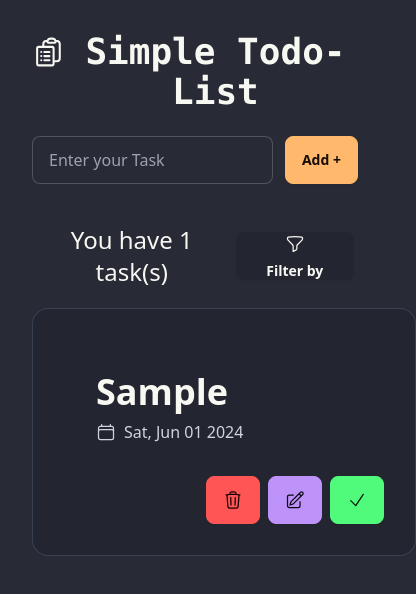
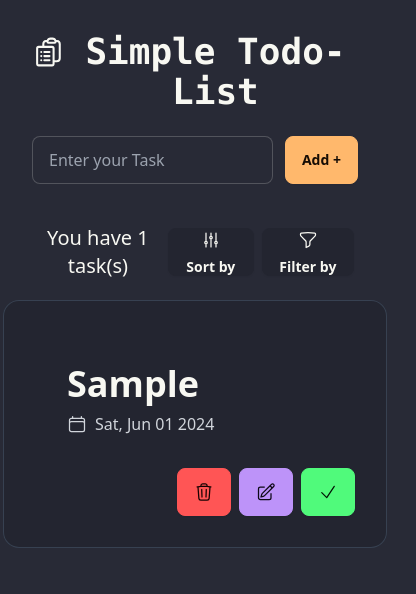
Before and after one commit to MarkMallari16/Simple-Todo-List-React, a React (Vite) app: page / in a window 390 px wide. Both pictures are taken after typing "Sample" into the empty fields and a click on the button "Add +". Shown: the top 594 px of the page, 416 px wide, since content can reach past the window. Built offline with nearby package versions, Linux system fonts and the light colour scheme.

Commit message:
fix dropdown

```diff
--- a/src/App.jsx
+++ b/src/App.jsx
@@ -3,18 +3,49 @@ import './App.css'
 import TodoListCard from './components/TodoListCard'
 
 function App() {
-  const [filter, setFilter] = useState('all');
-  const [todos, setTodos] = useState(() => {
+  const getInitialTodos = () => {
+    try {
       const storedTodo = localStorage.getItem('todos');
+      return storedTodo ? JSON.parse(storedTodo) : [];
+    } catch (error) {
+      return [];
+    }
+  }
 
-    return storedTodo ? JSON.parse(storedTodo) : [];
-  });
+  const getInitialFilter = () => {
+    const storedFilter = localStorage.getItem('filteredTodos');
+    try {
+      return storedFilter ? JSON.parse(storedFilter) : 'all';
+    } catch (error) {
+
+      return 'all';
+    }
+  }
+  const getInitialOrder = () => {
+    try {
+      const sortTodos = localStorage.getItem('sortTodos');
+      return sortTodos ? JSON.parse(sortTodos) : 'ascending';
+    } catch (error) {
+      return 'ascending'
+    }
+  }
+
+  const [todos, setTodos] = useState(getInitialTodos());
+  const [filter, setFilter] = useState(getInitialFilter());
+  const [sortOrder, setSortOrder] = useState(getInitialOrder());
+
   const [inputValue, setInputValue] = useState('');
-  const [errorMessage, setErrorMessage] = useState('')
+  const [errorMessage, setErrorMessage] = useState('');
+
   useEffect(() => {
     localStorage.setItem('todos', JSON.stringify(todos))
-  }, [todos]);
+    localStorage.setItem('filteredTodos', JSON.stringify(filter));
+    localStorage.setItem('sortTodos', JSON.stringify(sortOrder));
 
+  }, [todos, sortOrder, filter]);
+
+
+  //handle input change
   const handleInputChange = (event) => {
     const value = event.target.value;
 
@@ -28,6 +59,7 @@ function App() {
       setErrorMessage('');
     }
   }
+  //handle add task
   const handleAddTask = () => {
 
     const trimmedInputValue = inputValue.trim();
@@ -54,11 +86,13 @@ function App() {
     setInputValue('');
     setErrorMessage('');
   }
+  //This will handle key when user press 'Enter'
   const handleKeyDown = (e) => {
     if (e.key === 'Enter') {
       handleAddTask();
     }
   }
+  //This will handle edit task
   const handleEditTask = (id, newText) => {
     const updatedTodos = todos.map(todo => {
       if (todo.id === id) {
@@ -70,12 +104,13 @@ function App() {
 
     setTodos(updatedTodos);
   }
+  //This will handle delete task
   const handleDeleteTask = (id) => {
     const updatedTodos = todos.filter((todo) => todo.id !== id);
 
     setTodos(updatedTodos);
   }
-
+  //This will handle finish task
   const handleFinishTask = (id) => {
     const updatedTodos = todos.map(todo => {
       if (todo.id === id) {
@@ -85,20 +120,23 @@ function App() {
     })
     setTodos(updatedTodos);
   }
+  //Getting the number of task using todos.length
+  const numberOfTask = todos.filter(todo => !todo.completed).length;
 
-  const numberOfTask = todos.length;
-
-  const filterTasks = (task) => {
-    if (filter === 'completed') {
-      return task.completed;
-    } else if (filter === 'active') {
-      return !task.completed;
-    }
+  //This will filtered the task
+  const filterTasks = (todo) => {
+    if (filter === 'all') return true;
+    if (filter === 'completed') return todo.completed;
+    if (filter === 'active') return !todo.completed;
     return true;
   }
+
+  //This will sort by date
+  const sortedTodos = todos.filter(filterTasks).sort((a, b) => sortOrder === 'ascending' ? new Date(a.createdAt) - new Date(b.createdAt) : new Date(b.createdAt) - new Date(a.createdAt));
+
   return (
     <>
-      <div className='h-screen w-full'>
+      <div className='h-screen w-full md:w-auto'>
         <div className='flex  justify-center gap-2 '>
           <svg xmlns="http://www.w3.org/2000/svg" fill="none" viewBox="0 0 24 24" strokeWidth={1.5} stroke="currentColor" className="size-10">
             <path strokeLinecap="round" strokeLinejoin="round" d="M9 12h3.75M9 15h3.75M9 18h3.75m3 .75H18a2.25 2.25 0 0 0 2.25-2.25V6.108c0-1.135-.845-2.098-1.976-2.192a48.424 48.424 0 0 0-1.123-.08m-5.801 0c-.065.21-.1.433-.1.664 0 .414.336.75.75.75h4.5a.75.75 0 0 0 .75-.75 2.25 2.25 0 0 0-.1-.664m-5.8 0A2.251 2.251 0 0 1 13.5 2.25H15c1.012 0 1.867.668 2.15 1.586m-5.8 0c-.376.023-.75.05-1.124.08C9.095 4.01 8.25 4.973 8.25 6.108V8.25m0 0H4.875c-.621 0-1.125.504-1.125 1.125v11.25c0 .621.504 1.125 1.125 1.125h9.75c.621 0 1.125-.504 1.125-1.125V9.375c0-.621-.504-1.125-1.125-1.125H8.25ZM6.75 12h.008v.008H6.75V12Zm0 3h.008v.008H6.75V15Zm0 3h.008v.008H6.75V18Z" />
@@ -125,29 +163,47 @@ function App() {
         </div>
 
         <div className='flex items-center justify-between  mt-10 font-medium text-2xl'>
-          <div>
+          <div className='text-xl lg:text-2xl'>
             <span >You have {numberOfTask} task(s)</span>
           </div>
+          <div className='flex'>
             <div>
-            <details className="dropdown ">
-              <summary className="m-1 btn">
+              <div className="dropdown  dropdown-hover">
+                <div role='button' className="m-1 btn">
+                  <svg xmlns="http://www.w3.org/2000/svg" fill="none" viewBox="0 0 24 24" strokeWidth={1.5} stroke="currentColor" className="size-5">
+                    <path strokeLinecap="round" strokeLinejoin="round" d="M6 13.5V3.75m0 9.75a1.5 1.5 0 0 1 0 3m0-3a1.5 1.5 0 0 0 0 3m0 3.75V16.5m12-3V3.75m0 9.75a1.5 1.5 0 0 1 0 3m0-3a1.5 1.5 0 0 0 0 3m0 3.75V16.5m-6-9V3.75m0 3.75a1.5 1.5 0 0 1 0 3m0-3a1.5 1.5 0 0 0 0 3m0 9.75V10.5" />
+                  </svg>
+
+
+                  Sort by</div>
+                <ul className="p-2 shadow menu dropdown-content z-[1] bg-base-100 rounded-box w-30">
+                  <li><a onClick={() => setSortOrder('ascending')} className={sortOrder === 'ascending' ? 'bg-base-300' : ''}>Ascending</a></li>
+                  <li><a onClick={() => setSortOrder('descending')} className={sortOrder === 'descending' ? 'bg-base-300' : ''}>Descending</a></li>
+
+                </ul>
+              </div>
+            </div>
+            <div>
+              <div className="dropdown  dropdown-hover">
+                <div tabIndex={0} role='button' className="m-1 btn">
                   <svg xmlns="http://www.w3.org/2000/svg" fill="none" viewBox="0 0 24 24" strokeWidth={1.5} stroke="currentColor" className="size-5">
                     <path strokeLinecap="round" strokeLinejoin="round" d="M12 3c2.755 0 5.455.232 8.083.678.533.09.917.556.917 1.096v1.044a2.25 2.25 0 0 1-.659 1.591l-5.432 5.432a2.25 2.25 0 0 0-.659 1.591v2.927a2.25 2.25 0 0 1-1.244 2.013L9.75 21v-6.568a2.25 2.25 0 0 0-.659-1.591L3.659 7.409A2.25 2.25 0 0 1 3 5.818V4.774c0-.54.384-1.006.917-1.096A48.32 48.32 0 0 1 12 3Z" />
                   </svg>
 
-                Filter by</summary>
-              <ul className="p-2 shadow menu dropdown-content z-[1] bg-base-100 rounded-box w-30">
+                  Filter by</div>
+                <ul tabIndex={0} className="p-2 shadow menu dropdown-content z-[1] bg-base-100 rounded-box w-30">
                   <li><a onClick={() => setFilter('all')} className={filter === 'all' ? 'bg-base-300' : ''}>All</a></li>
                   <li><a onClick={() => setFilter('active')} className={filter === 'active' ? 'bg-base-300' : ''}>Active</a></li>
                   <li><a onClick={() => setFilter('completed')} className={filter === 'completed' ? 'bg-base-300' : ''}>Completed</a></li>
                 </ul>
-            </details>
+              </div>
 
             </div>
           </div>
+        </div>
         {todos.length > 0 ? (
-          <div className='grid grid-cols-1 sm:grid-cols-2 md:grid-cols-2 lg:grid-cols-3 gap-4 items-center'>
-            {todos.filter(filterTasks).map((todo) => (
+          <div className='grid grid-cols-1 sm:grid-cols-2 md:grid-cols-2 lg:grid-cols-3 gap-4  place-items-center'>
+            {sortedTodos.map((todo) => (
               <TodoListCard id={todo.id} key={todo.id} text={todo.text} createdAt={todo.createdAt} onDelete={() => handleDeleteTask(todo.id)} onEdit={(newText) => handleEditTask(todo.id, newText)}
                 onFinish={() => handleFinishTask(todo.id)} completed={todo.completed} />
             ))}
--- a/src/components/TodoListCard.jsx
+++ b/src/components/TodoListCard.jsx
@@ -1,8 +1,9 @@
-import React, { useState } from 'react'
-import moment from 'moment'
+import React, { useState } from 'react';
+import moment from 'moment';
+
 function TodoListCard({ id, text, createdAt, onDelete, onEdit, onFinish, completed }) {
 
-    const formattedDate = moment().format('ddd, MMM DD  YYYY');
+    const formattedDate = moment(createdAt).format('ddd, MMM DD  YYYY');
     const [editedText, setEditedText] = useState(text);
     const [isEditing, setIsEditing] = useState(false);
 
```
Lines whose indentation alone changed are shown as unchanged.
